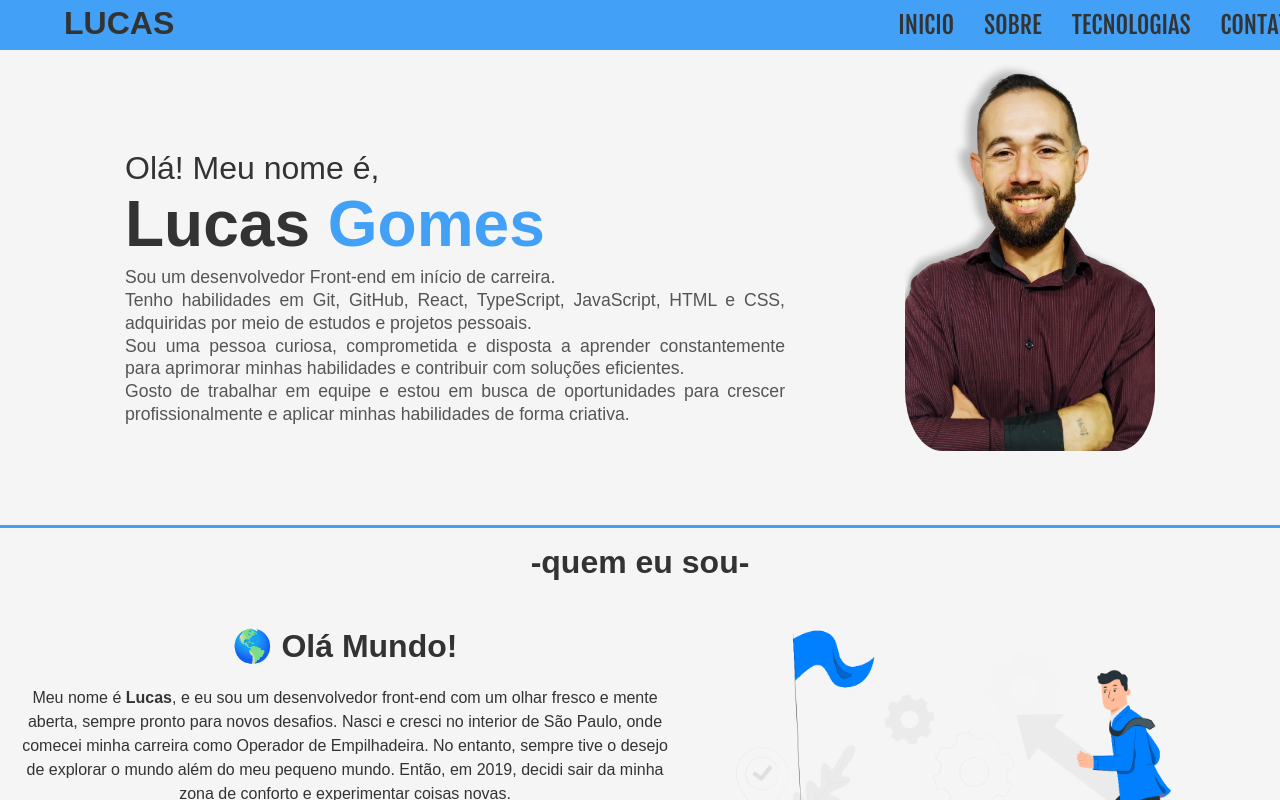
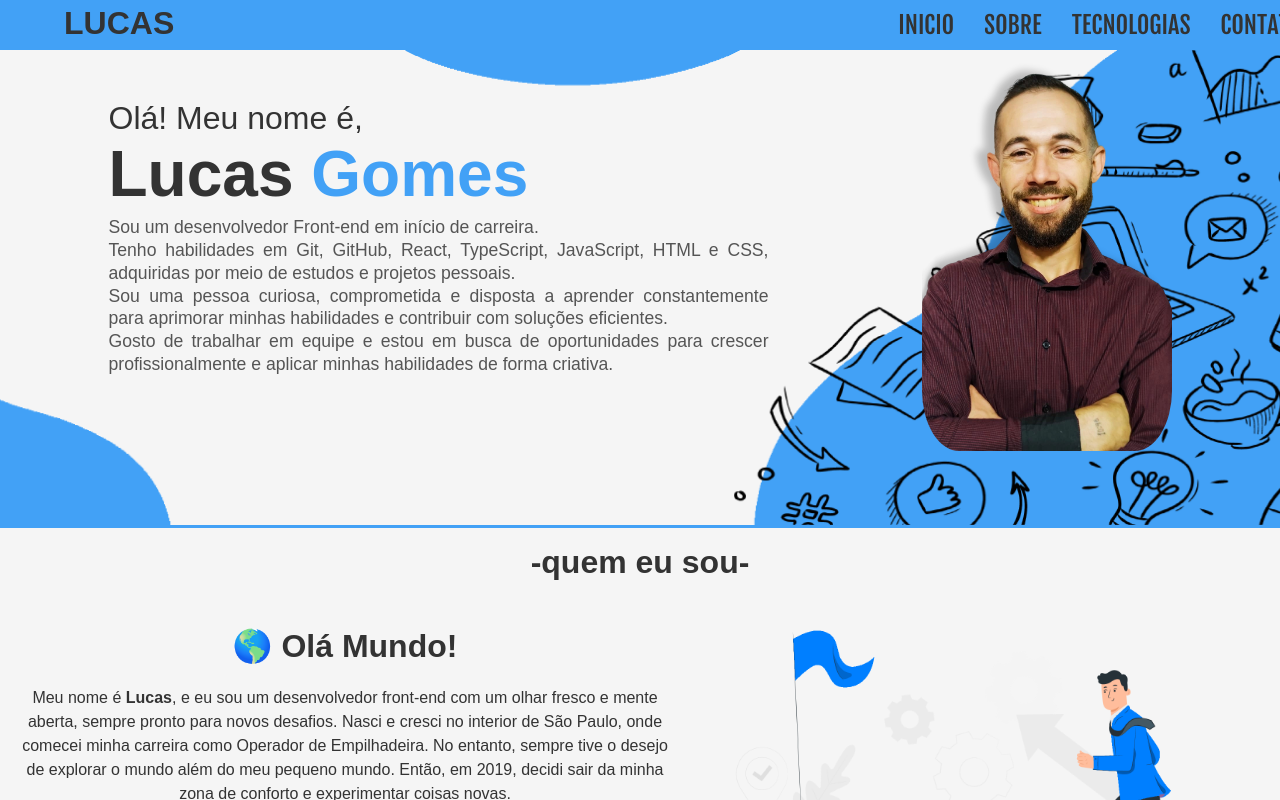
Before and after one commit to lucasccgomes/portfolio-lucas, a React (Vite) app: page / in a window 1280 px wide. Shown: the top 800 px of the page. Built offline with nearby package versions, Linux system fonts and the light colour scheme.

Commit message:
feat(home): working on the stylization, made changes to receive the new images

```diff
--- a/src/components/Home/Home.css
+++ b/src/components/Home/Home.css
@@ -4,19 +4,25 @@
     background-color: var(--cinzaclaro);
     color: var(--cinzaescuro);
     padding-bottom: 70px;
+    background-image: url(../../assets/img/fundo-home2.png);
+    background-size: cover;
+    background-repeat: no-repeat;
+    background-position: center center;
 
 }
 
 .profile-photo img{
     max-width: 250px;
     border-radius: 15%;
+
 }
 
 .brief-about{
     max-width: 900px;
     text-align: justify;
-    margin-right: 60px;
-    margin-top: 100px;
+    margin-right: 93px;
+
+    margin-top: 50px;
 
 }
 
```
